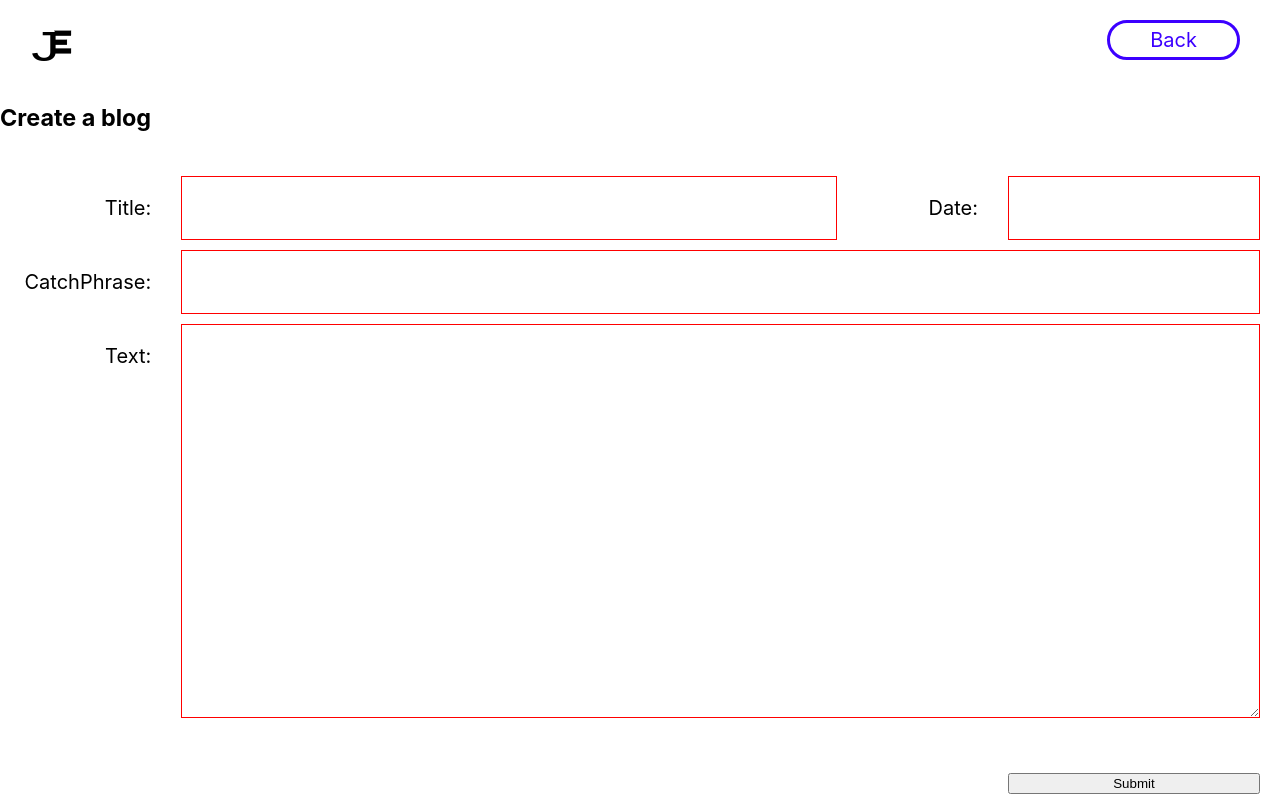
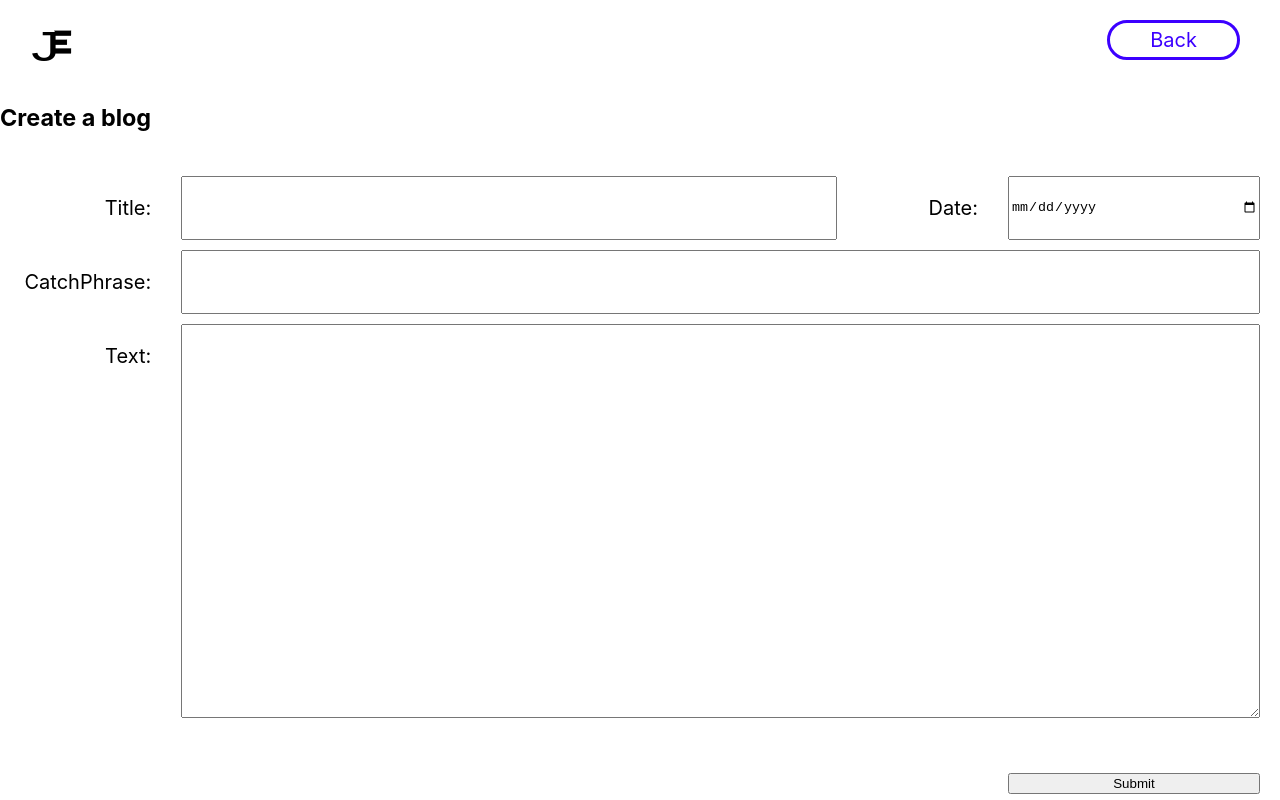
Before and after one commit to EliasenJason/next-portfolio, a Next.js app: page /admin/createBlog in a window 1280 px wide. Built offline with nearby package versions, Linux system fonts and the light colour scheme.

Commit message:
able to add to database

```diff
--- a/components/containers/blogs/Blog.js
+++ b/components/containers/blogs/Blog.js
@@ -4,8 +4,6 @@ import { BlogContainer, BlogHeaderContainer, BlogTitle, BlogDate, BlogCatchPhras
 
 const Blog = ({blogData, index}) => {
     //create onclick for blog to pass data full page article passing props along with text
-
-    console.log('blogs in component:')
     console.log(blogData)
     return (
         <BlogContainer>
--- a/pages/admin/createBlog.js
+++ b/pages/admin/createBlog.js
@@ -2,24 +2,58 @@ import styled from "styled-components"
 import { Header } from "../../components"
 import Link from "next/link"
 import { useState, useEffect } from 'react'
-import { useRouter } from 'next/router'
+import router, { useRouter } from 'next/router'
 import Loader from "react-loader-spinner"
+
+
+// title: {
+//     type: String,
+//     required: [true, 'Please provide a title for this blog']
+// },
+// blogCatchPhrase: {
+//     type: String,
+//     required: [true, 'Please provide a catch phrase for this blog']
+// },
+// text: {
+//     type: String,
+//     required: [true, 'Please provide the main text for this blog']
+// },
+// link: {
+//     type: String,
+//     // required: [true, 'Please provide the url to the blog']
+// },
+// twitterLink: {
+//     type: String
+// },
+// tech: {
+//     type: Array
+// },
+// date: {
+//     type: Date,
+// }
+
 
 const CreateBlog = () => {
     const [form, setForm] = useState({
         title: '',
-        date: '',
-        catch: '',
-        text: ''
+        blogCatchPhrase: '',
+        text: '',
+        link: '',
+        twitterLink: '',
+        tech: [],
+        date: ''
+
     })
     const [isSubmitting, setIsSubmitting] = useState(false)
     const [errors, setErrors] = useState({
         title: '',
-        date: '',
-        catch: '',
-        text: ''
-    })
-    const [Valid, setValid] = useState(true)
+        blogCatchPhrase: '',
+        text: '',
+        link: '',
+        twitterLink: '',
+        tech: [],
+        date: ''
+    });
 
     const handleChange = (event) => {
         setForm({
@@ -30,10 +64,10 @@ const CreateBlog = () => {
 
     const handleSubmit = (event) => {
         event.preventDefault()
+        console.log(validate())
         setErrors(validate())
         setIsSubmitting(true)
-
-    }
+    };
 
     const validate = () => {
         let err = {}
@@ -43,7 +77,7 @@ const CreateBlog = () => {
         if (!form.date) {
             err.date = "Date is required"
         }
-        if (!form.catch) {
+        if (!form.blogCatchPhrase) {
             err.catch = "CatchPhrase is required"
         }
         if (!form.text) {
@@ -56,20 +90,34 @@ const CreateBlog = () => {
         if (isSubmitting) {
             if (Object.keys(errors).length === 0) {
                 setIsSubmitting(true)
-                setTimeout(() => {
-                    console.log('fake api call')
-                    setIsSubmitting(false)
-                }, 2000);
-                // CreateBlog()
-                // alert('success')
-
+                // setTimeout(() => {
+                //     console.log('fake api call')
+                //     setIsSubmitting(false)
+                // }, 2000);
+                createBlog()
+                alert('success')
+                setIsSubmitting(false)
             } else {
                 setIsSubmitting(false)
-                // alert('failed')
+                alert('failed')
             }
         }
     }, [errors])
 
+    const createBlog = async () => {
+        try {
+            const res = await fetch('http://localhost:3000/api/blogs', {
+                method: 'POST',
+                headers: {
+                    "Accept": "application/json",
+                    "Content-Type": "application/json"
+                },
+                body: JSON.stringify(form)
+            })
+        } catch (error) {
+            console.log(error)
+        }
+    }
     // useEffect(() => console.log(form), [form])
 
     return (
@@ -97,24 +145,29 @@ const CreateBlog = () => {
                     <StyledContainer onSubmit={handleSubmit}>
                         <StyledTitleLabel>Title:</StyledTitleLabel>
                         <StyledTitleInput
+                            errors={errors}
                             name={"title"}
                             value={form.title}
                             onChange={handleChange}
                         />
                         <StyledDateLabel>Date:</StyledDateLabel>
                         <StyledDateInput
+                            type={"date"}
+                            errors={errors}
                             name={"date"}
                             value={form.date}
                             onChange={handleChange}
                         />
                         <StyledCatchPhraseLabel>CatchPhrase:</StyledCatchPhraseLabel>
                         <StyledCatchPhraseInput
-                            name={"catch"}
-                            value={form.catch}
+                            errors={errors}
+                            name={"blogCatchPhrase"}
+                            value={form.blogCatchPhrase}
                             onChange={handleChange}
                         />
                         <StyledTextLabel>Text:</StyledTextLabel>
                         <StyledTextInput
+                            errors={errors}
                             name={"text"}
                             value={form.text}
                             onChange={handleChange}
@@ -168,11 +221,17 @@ const StyledTitleLabel = styled.p`
 `
 const StyledTitleInput = styled.input`
     grid-area: TitleInput;
-    border: ${(errors) => {
-        console.log(errors.value)
-        return errors.value ? null : 'solid red 1px'
+    border: ${(props) => {
+        if (props.errors[props.name] !== "") {
+            if(props.value.length === 0) {
+                return 'solid red 1px'
+            }
+
+        } else {
+            return null
         }
-    }
+    }};
+
 `
 const StyledDateLabel = styled.p`
     grid-area: Date;
@@ -181,11 +240,16 @@ const StyledDateLabel = styled.p`
 `
 const StyledDateInput = styled.input`
     grid-area: DateInput;
-    border: ${(errors) => {
-        console.log(errors.value)
-        return errors.value ? null : 'solid red 1px'
+    border: ${(props) => {
+        if (props.errors[props.name] !== "") {
+            if(props.value.length === 0) {
+                return 'solid red 1px'
+            }
+
+        } else {
+            return null
         }
-    }
+    }};
 `
 const StyledCatchPhraseLabel = styled.p`
     grid-area: CatchPhrase;
@@ -194,11 +258,16 @@ const StyledCatchPhraseLabel = styled.p`
 `
 const StyledCatchPhraseInput = styled.input`
     grid-area: CatchPhraseInput;
-    border: ${(errors) => {
-        console.log(errors.value)
-        return errors.value ? null : 'solid red 1px'
+    border: ${(props) => {
+        if (props.errors[props.name] !== "") {
+            if(props.value.length === 0) {
+                return 'solid red 1px'
+            }
+
+        } else {
+            return null
         }
-    }
+    }};
 `
 const StyledTextLabel = styled.p`
     grid-area: TextLabel;
@@ -207,11 +276,16 @@ const StyledTextLabel = styled.p`
 `
 const StyledTextInput = styled.textarea`
     grid-area: TextInput;
-    border: ${(errors) => {
-        console.log(errors.value)
-        return errors.value ? null : 'solid red 1px'
+    border: ${(props) => {
+        if (props.errors[props.name] !== "") {
+            if(props.value.length === 0) {
+                return 'solid red 1px'
+            }
+
+        } else {
+            return null
         }
-    }
+    }};
 `
 const StyledTechContainer = styled.div`
     grid-area: TechContainer;
--- a/pages/api/blogs/index.js
+++ b/pages/api/blogs/index.js
@@ -17,6 +17,7 @@ export default async (req, res) => {
             break
         case "POST":
             try {
+                console.log(req)
                 const blog = await Blog.create(req.body)
                 res.status(201).json({ success: true, data: blog })
                 console.log(req.body)
```
